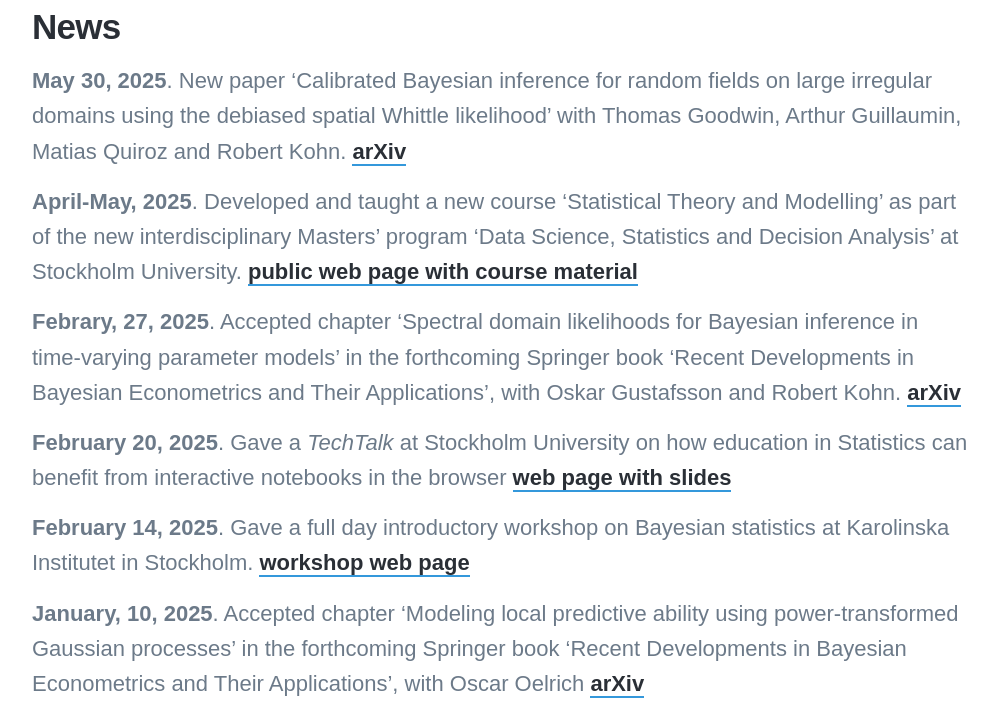
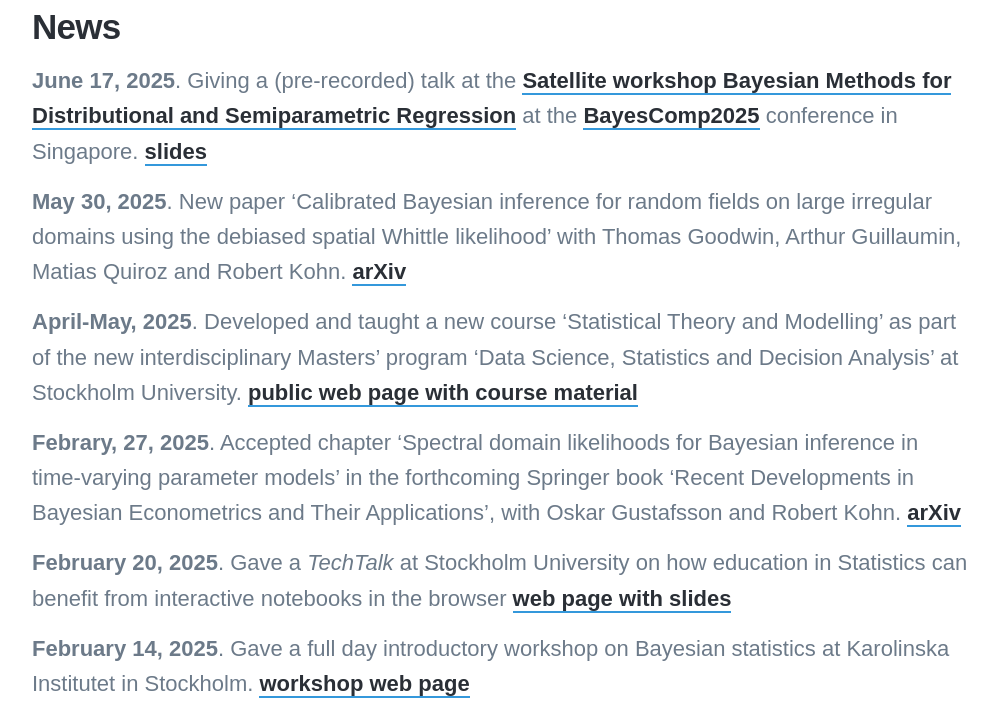
Before and after one commit to mattiasvillani/mattiasvillani.github.io, a Jekyll site: the page built from _pages/news.md, in a window 1280 px wide and 900 px high, scrolled down 416 px, cut to the strip 192-900 px from the top of the window. Shown: the whole strip, without its empty margins (138-1135 px from the left). Built offline with Jekyll 4.4.1, drawn with Linux system fonts in a browser that asks for light colours; nearby versions of some CDN libraries; some web fonts are replaced.

Commit message:
added bayescomp talk to news

```diff
--- a/_data/publist.yml
+++ b/_data/publist.yml
@@ -15,7 +15,6 @@
   display: under revision
   arxiv: "2409.18640"
   year:
-
 
 - title: "When are Bayesian model probabilities overconfident?"
   authors: Oscar Oelrich, Shutong Ding, Måns Magnusson and Aki Vehtari
--- a/_pages/news.md
+++ b/_pages/news.md
@@ -7,6 +7,8 @@ featured_image: /images/linocut_newspaper.jpg
 
 
 ## News
+
+**June 17, 2025**. Giving a (pre-recorded) talk at the [Satellite workshop Bayesian Methods for Distributional and Semiparametric Regression](https://kleinlab-statml.github.io/subpages_research/events/BayesComp2025.html) at the [BayesComp2025](https://bayescomp2025.sg/) conference in Singapore. [slides](https://github.com/mattiasvillani/Talks/raw/master/BayesComp2025Villani.pdf)
 
 **May 30, 2025**. New paper 'Calibrated Bayesian inference for random fields on large irregular
   domains using the debiased spatial Whittle likelihood' with Thomas Goodwin, Arthur Guillaumin, Matias Quiroz and Robert Kohn. [arXiv](https://arxiv.org/abs/2505.23330)
```
